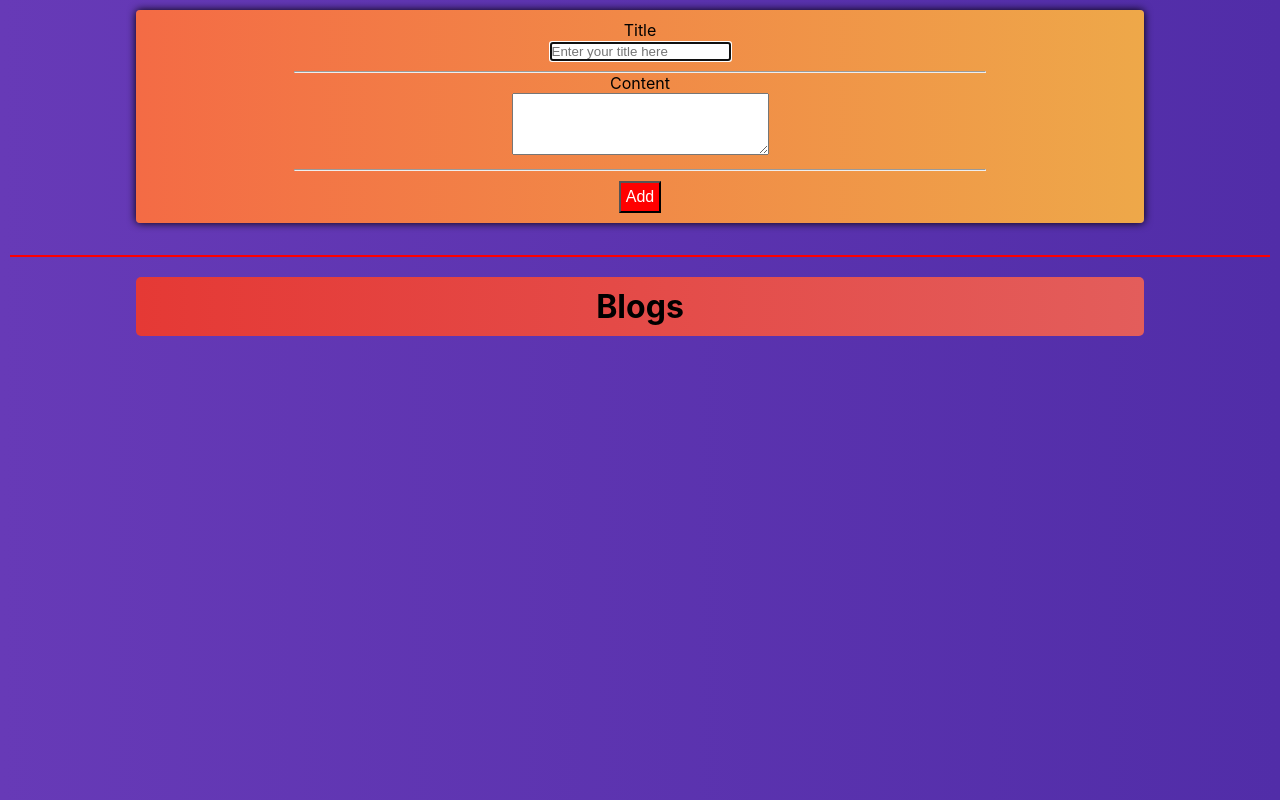
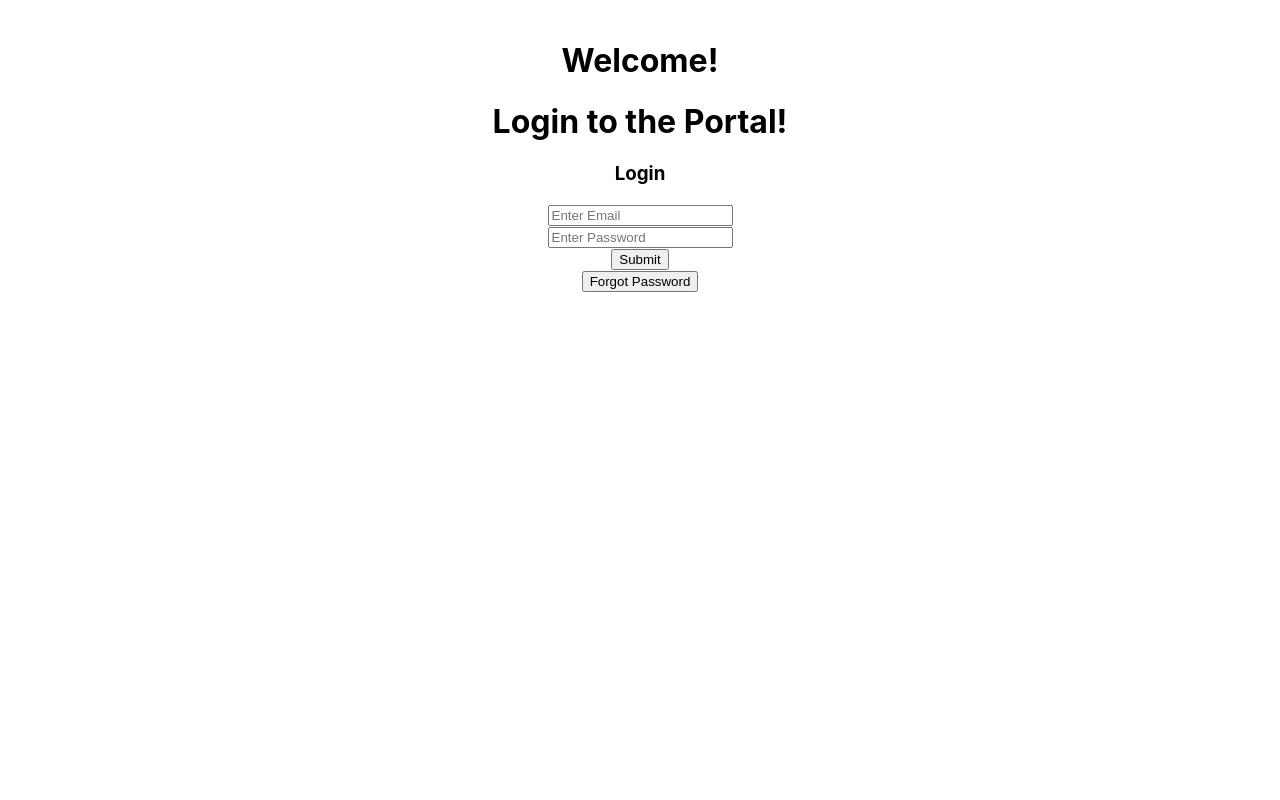
Before and after one commit to Plvishal/React-Hooks-2023, a React (Create React App) app: page / in a window 1280 px wide. Built offline with nearby package versions, Linux system fonts and the light colour scheme; the HTML template or start-up script is replaced by a standard one.

Commit message:
create login and reset page  for the custom hooks

```diff
--- a/src/App.js
+++ b/src/App.js
@@ -1,9 +1,11 @@
 import './App.css';
-import IndexC from './components/indexC';
+// import IndexC from './components/indexC';
+import LoginIndex from './login/LoginIndex';
 function App() {
   return (
     <div className="App">
-      <IndexC />
+      {/* <IndexC /> */}
+      <LoginIndex />
     </div>
   );
 }
--- a/src/components/indexC.js
+++ b/src/components/indexC.js
@@ -61,6 +61,7 @@
             onChange={(e) =>
               setFormData({ title: formData.title, content: e.target.value })
             }
+            required
           ></textarea>
           <hr />
           <button>Add</button>
--- /dev/null
+++ b/src/login/Login.js
@@ -0,0 +1,38 @@
+import { useState } from "react";
+
+export default function Login(){
+   const [email,setEmail] = useState("");
+   const [password, setPassword] = useState("");
+
+    return(
+        <>
+        <h1>Login to the Portal!</h1>
+        <h3>Login</h3>
+      <input
+        placeholder="Enter Email"
+        value={email}
+        onChange={(e) => {
+          setEmail(e.target.value);
+        }}
+      />
+      <br />
+      <input
+        placeholder="Enter Password"
+        type="password"
+        value={password}
+        onChange={(e) => {
+          setPassword(e.target.value);
+        }}
+      />
+      <br />
+      <button
+        onClick={() => {
+          console.log("Form submitted")
+        }}
+      >
+        Submit
+      </button>
+      <br />
+        </>
+    )
+}
--- /dev/null
+++ b/src/login/LoginIndex.js
@@ -0,0 +1,24 @@
+import React from 'react';
+import Login from './Login';
+import Reset from './Reset';
+import { useState } from 'react';
+
+function LoginIndex() {
+  const [form, setForm] = useState('login');
+
+  return (
+    <div className="App">
+      <h1>Welcome!</h1>
+      {form === 'login' ? <Login /> : <Reset />}
+      <button
+        onClick={() => {
+          setForm(form === 'login' ? 'reset' : 'login');
+        }}
+      >
+        {form === 'login' ? 'Forgot Password' : 'Back to Login'}
+      </button>
+    </div>
+  );
+}
+
+export default LoginIndex;
--- /dev/null
+++ b/src/login/Reset.js
@@ -0,0 +1,28 @@
+import { useState } from "react";
+
+export default function Reset(){
+
+    const [email,setEmail] = useState("");
+
+    return(
+        <>
+        <h3>Reset Password for</h3>
+      <input
+        placeholder="Enter Email"
+        value={email}
+        onChange={(e) => {
+          setEmail(e.target.value);
+        }}
+      />
+      <br />
+      <button
+        onClick={() => {
+          // Logic to send a new password follows
+        }}
+      >
+        Submit
+      </button>
+      <br />
+        </>
+    )
+}
```
